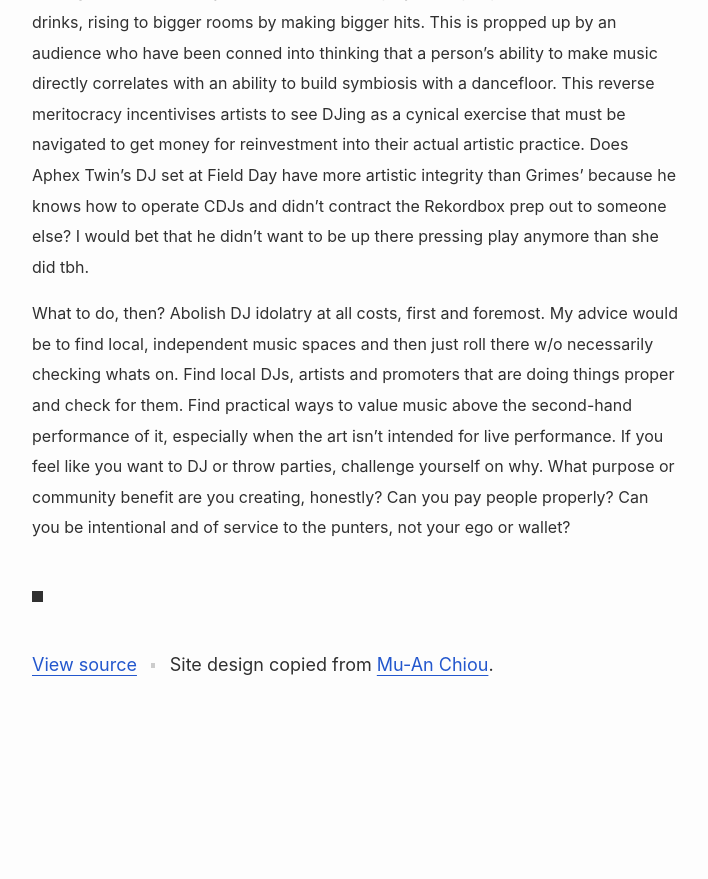
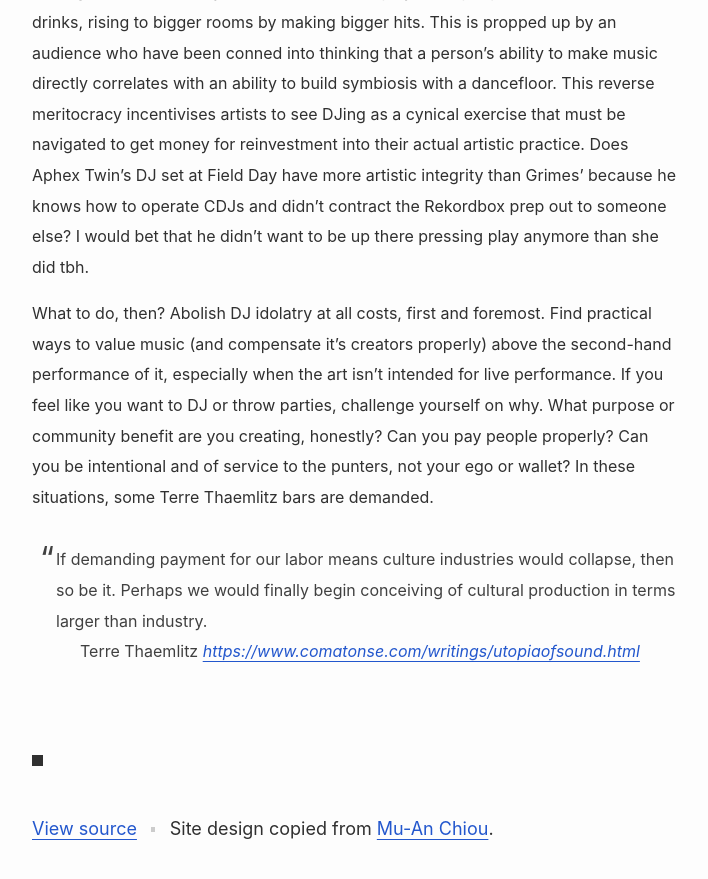
Before and after one commit to ewenme/site2, a Jekyll site: the page built from _posts/2024-05-06-grimes.md, in a window 1280 px wide and 900 px high, scrolled down 1344 px. Shown: the top 879 px of the window, without its empty margins (284-992 px from the left). Built offline with Jekyll 4.4.1, drawn with Linux system fonts in a browser that asks for light colours; before the commit the page ends 2081 px from its top, so only the background shows below that.

Commit message:
fix grimes post

```diff
--- a/_posts/2024-05-06-grimes.md
+++ b/_posts/2024-05-06-grimes.md
@@ -17,4 +17,6 @@ Every time this happens, anyone who claims to care about the integrity of rave c
 
 The economics of making dance music are fucked and play a big part. Make an underground hit so that you can be booked to play other people's music and sell drinks, rising to bigger rooms by making bigger hits. This is propped up by an audience who have been conned into thinking that a person's ability to make music directly correlates with an ability to build symbiosis with a dancefloor. This reverse meritocracy incentivises artists to see DJing as a cynical exercise that must be navigated to get money for reinvestment into their actual artistic practice. Does Aphex Twin's DJ set at Field Day have more artistic integrity than Grimes' because he knows how to operate CDJs and didn't contract the Rekordbox prep out to someone else? I would bet that he didn't want to be up there pressing play anymore than she did tbh.
 
-What to do, then? Abolish DJ idolatry at all costs, first and foremost. My advice would be to find local, independent music spaces and then just roll there w/o necessarily checking whats on. Find local DJs, artists and promoters that are doing things proper and check for them. Find practical ways to value music above the second-hand performance of it, especially when the art isn't intended for live performance. If you feel like you want to DJ or throw parties, challenge yourself on why. What purpose or community benefit are you creating, honestly? Can you pay people properly? Can you be intentional and of service to the punters, not your ego or wallet?
+What to do, then? Abolish DJ idolatry at all costs, first and foremost. Find practical ways to value music (and compensate it's creators properly) above the second-hand performance of it, especially when the art isn't intended for live performance. If you feel like you want to DJ or throw parties, challenge yourself on why. What purpose or community benefit are you creating, honestly? Can you pay people properly? Can you be intentional and of service to the punters, not your ego or wallet? In these situations, some Terre Thaemlitz bars are demanded.
+
+{% include quoteback.html title="Please tell my landlord not to expect future payments because Attali's theory of surplus-value-generating information economics only works if my home studio's rent and other use-values are zero (2008)" author="Terre Thaemlitz" url="https://www.comatonse.com/writings/utopiaofsound.html" text="If demanding payment for our labor means culture industries would collapse, then so be it. Perhaps we would finally begin conceiving of cultural production in terms larger than industry." %}
```
